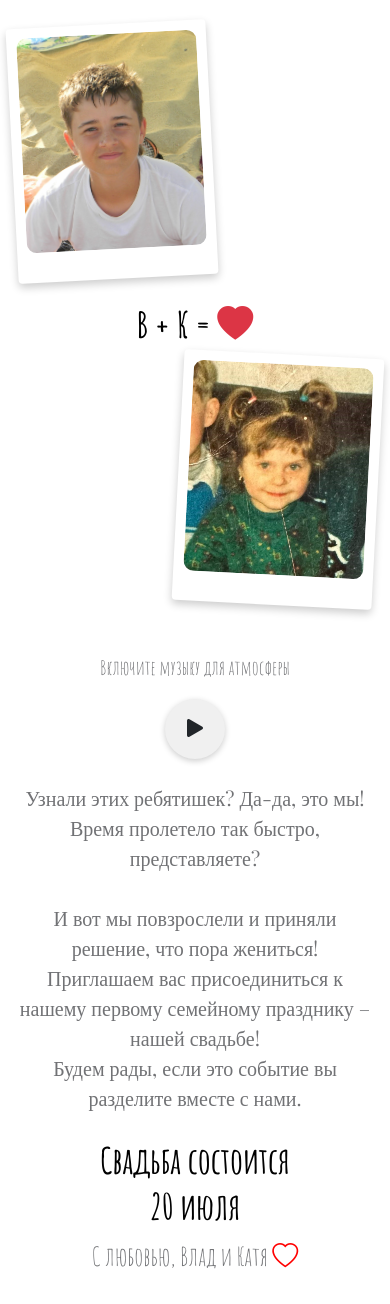
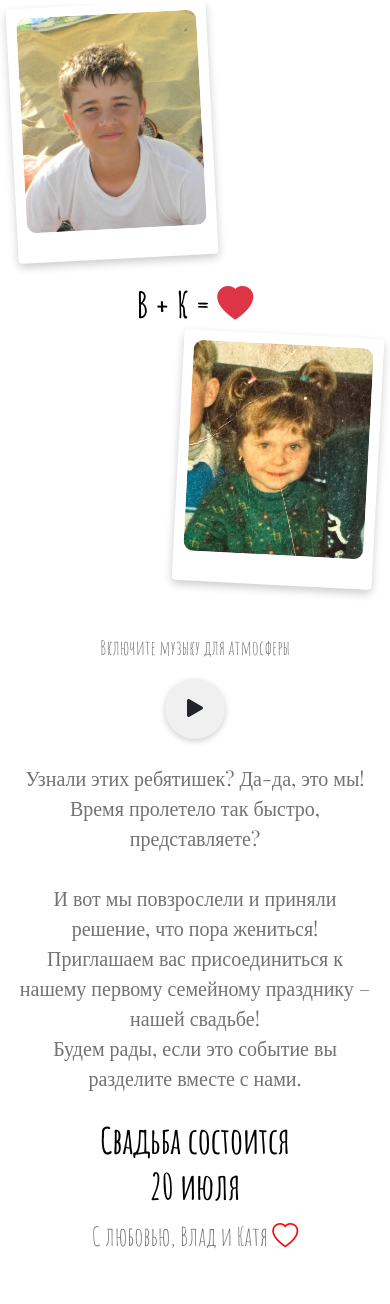
Before and after one commit to Gro-Master/Wedding, a Django app: page /main/ in a window 390 px wide. Shown: the part 94-1398 px from the top of the page. Run offline with Django 4.2, Linux system fonts and the light colour scheme; some libraries are stand-ins or nearby versions.

Commit message:
update 0505 2

```diff
--- a/common/static/common/css/tooplate-wedding-lite.css
+++ b/common/static/common/css/tooplate-wedding-lite.css
@@ -523,10 +523,6 @@ strong {
   ABOUT
 -----------------------------------------*/
 
-.about-section
-{
-
-}
 
 .child-photo {
     width: 180px;
@@ -1056,9 +1052,15 @@ strong {
   }
 
   .section-padding {
-    padding-top: 20px;
+    padding-top: 10px;
     padding-bottom: 80px;
   }
+
+    .about-section
+    {
+        padding-top: 0px;
+        padding-bottom: 80px;
+    }
 
   .custom-btn {
     font-size: 18px;
```
